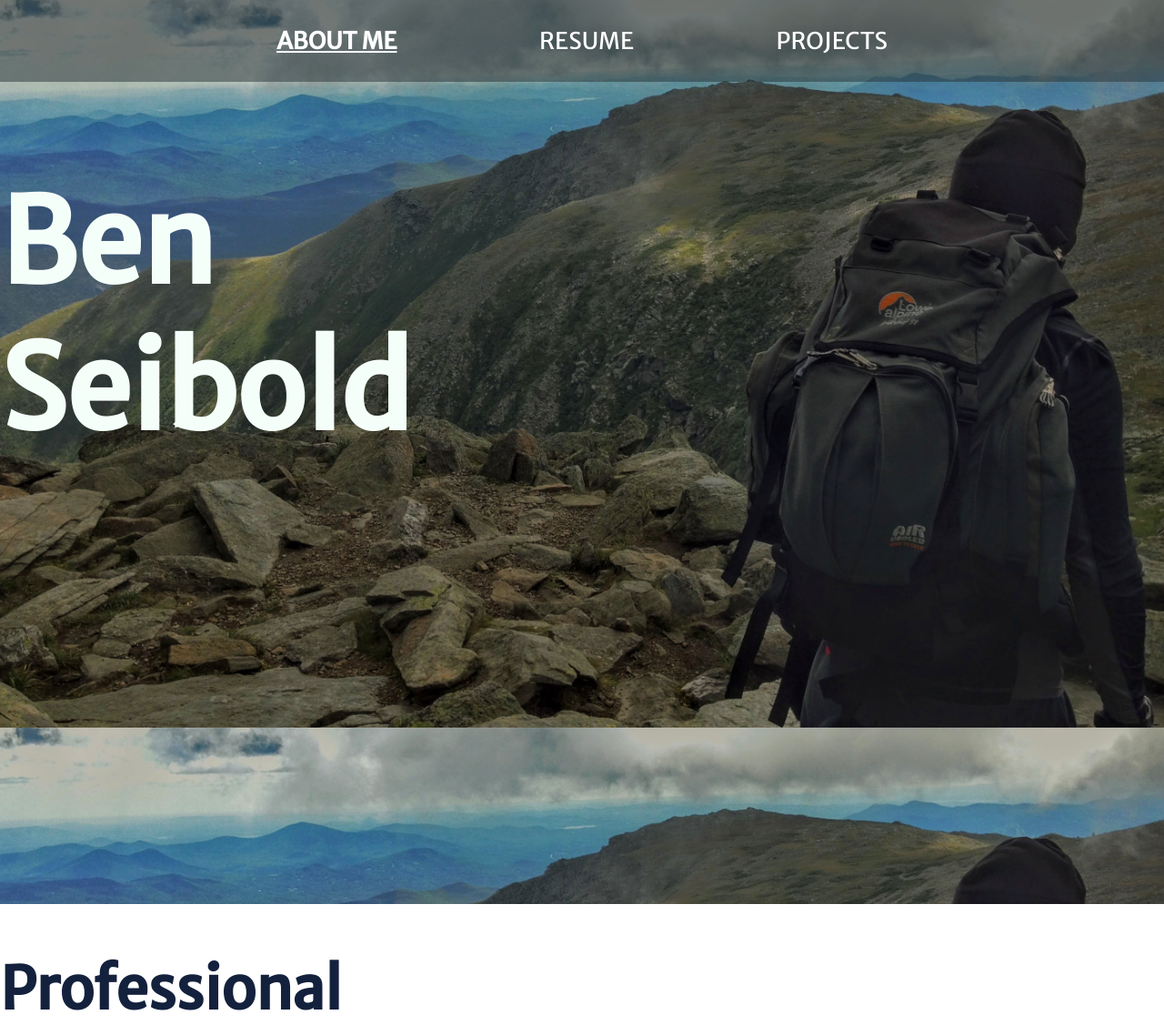
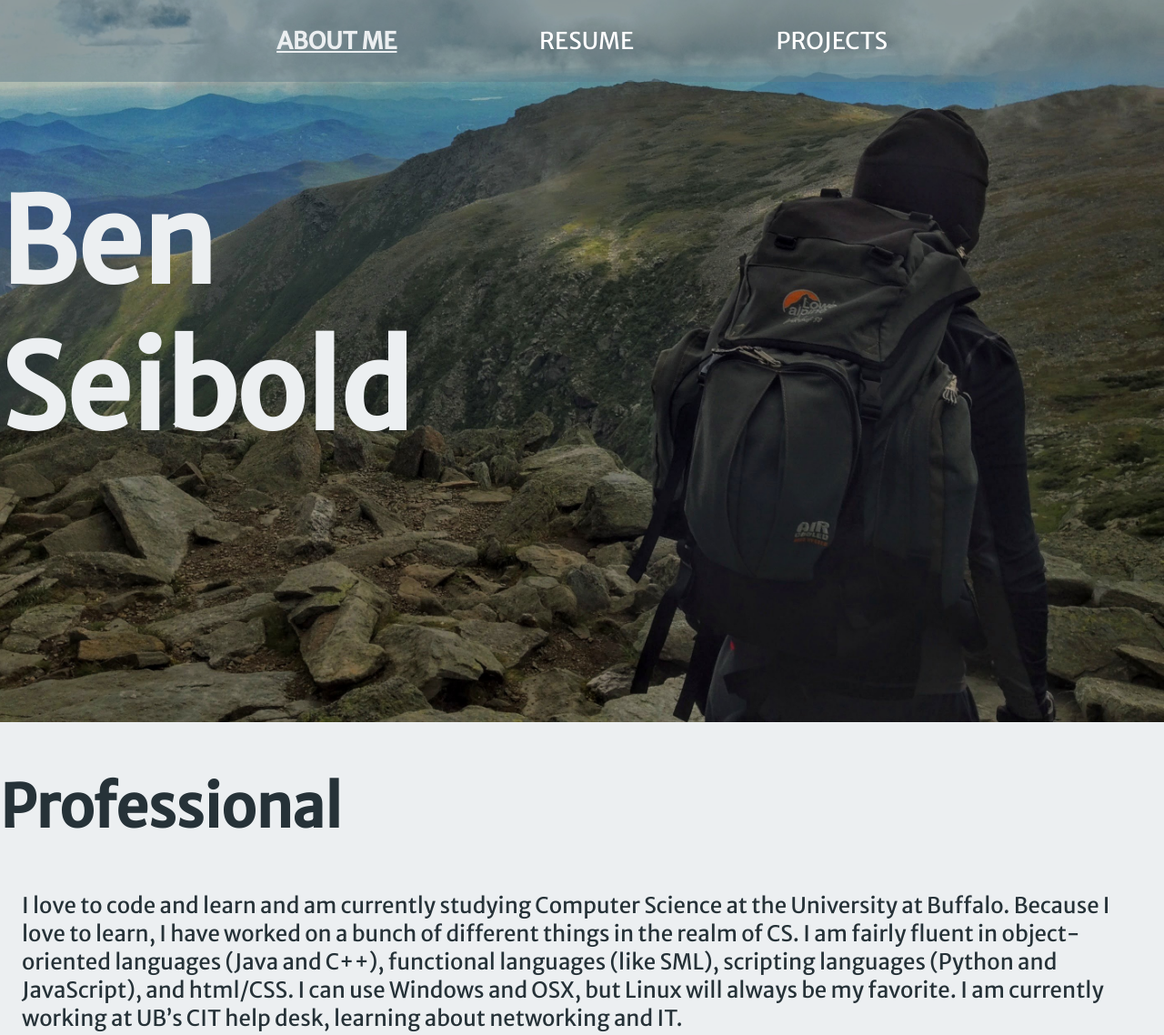
Before and after one commit to bseibo61/bseibo61.github.io, a plain HTML site: page index.html in a window 1280 px wide. Shown: the top 1138 px of the page at 91% size. Drawn offline with Linux system fonts and the light colour scheme.

Commit message:
Changed Colors in style.css to match those from the blue grey pallete in google colors

```diff
--- a/style.css
+++ b/style.css
@@ -6,10 +6,11 @@ body{
   margin: 0;
   padding: 0;
   font-family: 'Merriweather Sans', sans-serif;
+  background: #ECEFF1;
 }
 
 h2,p {
-  color: #14213D;
+  color: #263238;
 }
 
 h2 {
@@ -41,23 +42,23 @@ a {
 }
 
 a:hover{
-  color: #90A4AE;
+  color: #CFD8DC;
 }
 
 .nav {
-  background-color: rgba(38, 50, 56, .5);
+  background-color: rgba(96, 125, 139, .5);
   text-align: center;
   display: inline-block;
   width: 100%;
   position: fixed;
-  color: white;
+  color: #ECEFF1;
 }
 
 .cover {
   width: 100%;
   text-align: left;
   padding-top: 100px;
-  padding-bottom: 400px;
+  padding-bottom: 200px;
   background: url("IMG_0698-01.jpeg");
   background-attachment: fixed;
   background-repeat: no-repeat;
@@ -65,7 +66,7 @@ a:hover{
   background-position: right;
   font-weight: bolder;
   font-size: 4em;
-  color: rgb(245,255,250);
+  color: #ECEFF1;
 }
 
 .projects-cover {
@@ -84,8 +85,8 @@ a:hover{
 }
 
 .footer {
-  background-color: #263238;
-  color: white;
+  background-color: #455A64;
+  color: #ECEFF1;
   padding-bottom: .1em;
   padding-top: .1em;
   font-size: .7em;
```
